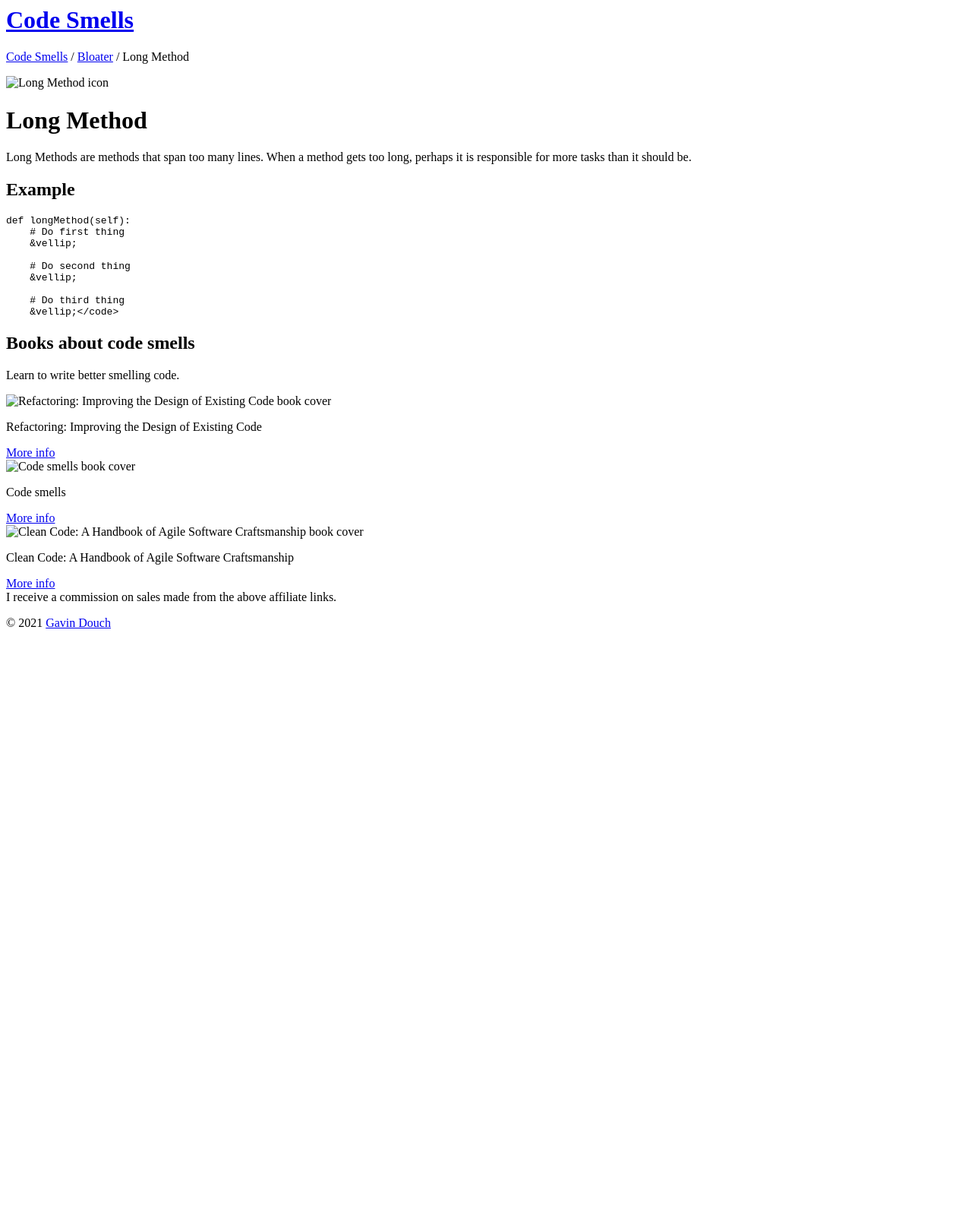
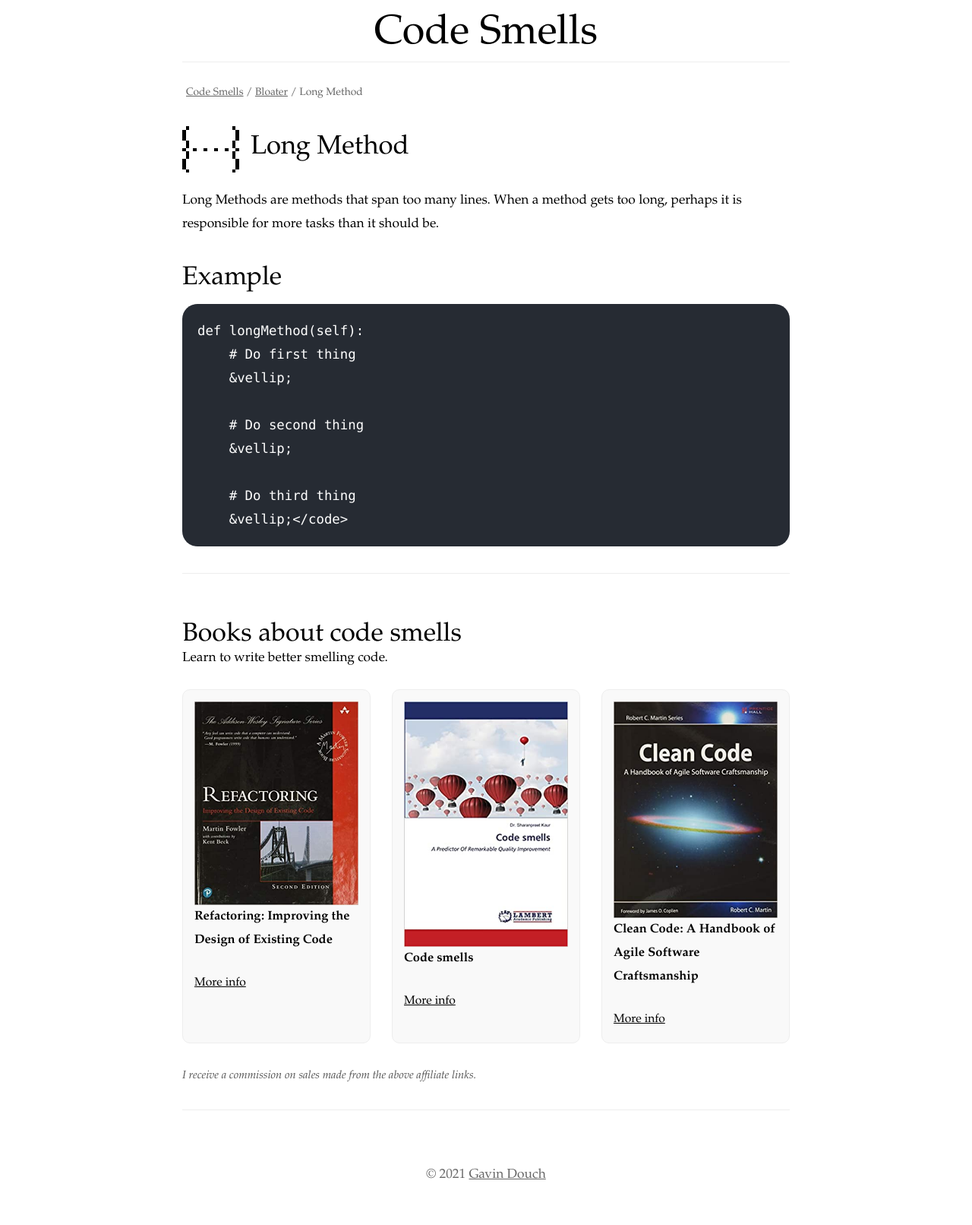
Before and after one commit to Coedice/codeSmells, a Jekyll site: the page built from _smells/bloater/longMethod.md, in a window 1280 px wide. Shown: the whole page at 76% size. Built offline with Jekyll 4.4.1, drawn with Linux system fonts in a browser that asks for light colours; before the commit the page ends 900 px from its top, so only the background shows below that.

Commit message:
Fixed relative paths from a smell page

```diff
--- a/_layouts/default.html
+++ b/_layouts/default.html
@@ -12,33 +12,32 @@
 		<!-- Styles -->
 		<meta name="viewport" content="width=device-width, initial-scale=1.0">
 		<meta name="theme-color" content="#1c1c1c">
-		<link rel="stylesheet" href="assets/css/main.css">
+		<link rel="stylesheet" href="{{ '/assets/css/main.css' | relative_url }}">
 
 		<!-- Icons-->
 		{% include icons.html %}
-
 	</head>
 	<body>
 		<div id="main">
 			<h1 id="heading">
-				<a href="index.html">Code Smells</a>
+				<a href="{{ '/' | relative_url }}">Code Smells</a>
 			</h1>
 			{{ content }}
 			<div id="bookList">
 				<h2>Books about code smells</h2>
 				<p>Learn to write better smelling code.</p>
 				<div class="book">
-					<img src="assets/images/books/refactoring.jpg" alt="Refactoring: Improving the Design of Existing Code book cover"/>
+					<img src="{{ '/assets/images/books/refactoring.jpg' | relative_url }}" alt="Refactoring: Improving the Design of Existing Code book cover"/>
 					<p>Refactoring: Improving the Design of Existing Code</p>
 					<a href="https://www.amazon.com.au/Refactoring-Martin-Fowler/dp/0134757599/ref=sr_1_3" rel="nofollow">More info</a>
 				</div>
 				<div class="book">
-					<img src="assets/images/books/codeSmells.jpg" alt="Code smells book cover"/>
+					<img src="{{ '/assets/images/books/codeSmells.jpg' | relative_url }}" alt="Code smells book cover"/>
 					<p>Code smells</p>
 					<a href="https://www.amazon.com.au/Code-smells-Dr-Sharanpreet-Kaur/dp/6203202150/ref=sr_1_7" rel="nofollow">More info</a>
 				</div>
 				<div class="book">
-					<img src="assets/images/books/cleanCode.jpg" alt="Clean Code: A Handbook of Agile Software Craftsmanship book cover"/>
+					<img src="{{ '/assets/images/books/cleanCode.jpg' | relative_url }}" alt="Clean Code: A Handbook of Agile Software Craftsmanship book cover"/>
 					<p>Clean Code: A Handbook of Agile Software Craftsmanship</p>
 					<a href="https://www.amazon.com.au/Clean-Code-Handbook-Software-Craftsmanship/dp/0132350882/ref=sr_1_1" rel="nofollow">More info</a>
 				</div>
--- a/_layouts/smell.html
+++ b/_layouts/smell.html
@@ -6,7 +6,7 @@ layout: default
 </p>
 <div id="smellDefinition">
 	<div id="smellHeading">
-		<img alt="{{ page.title }} icon" src="assets/images/smellIcons/{{ page.image }}"/>
+		<img alt="{{ page.title }} icon" src="{{ '/assets/images/smellIcons' | relative_url }}/{{ page.image }}"/>
 		<h1>{{ page.title }}</h1>
 	</div>
 	{{ content }}
```
